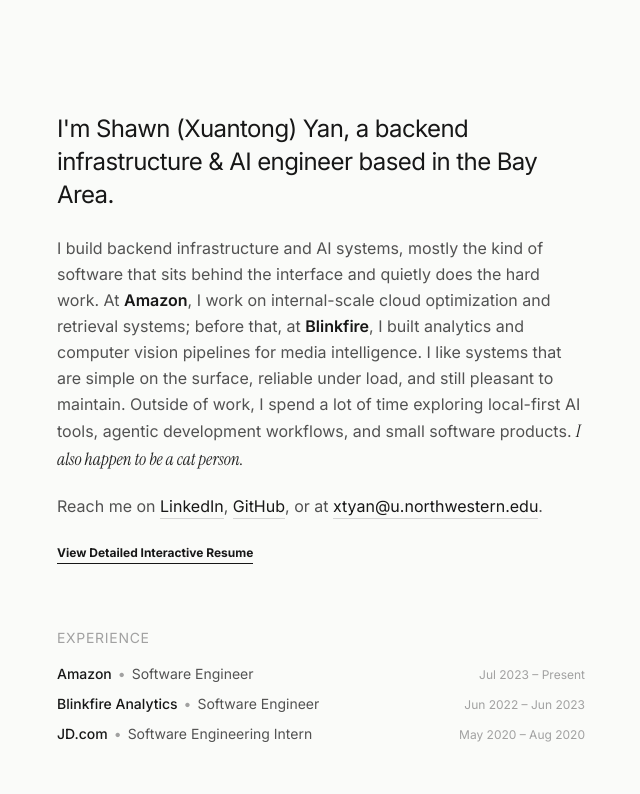
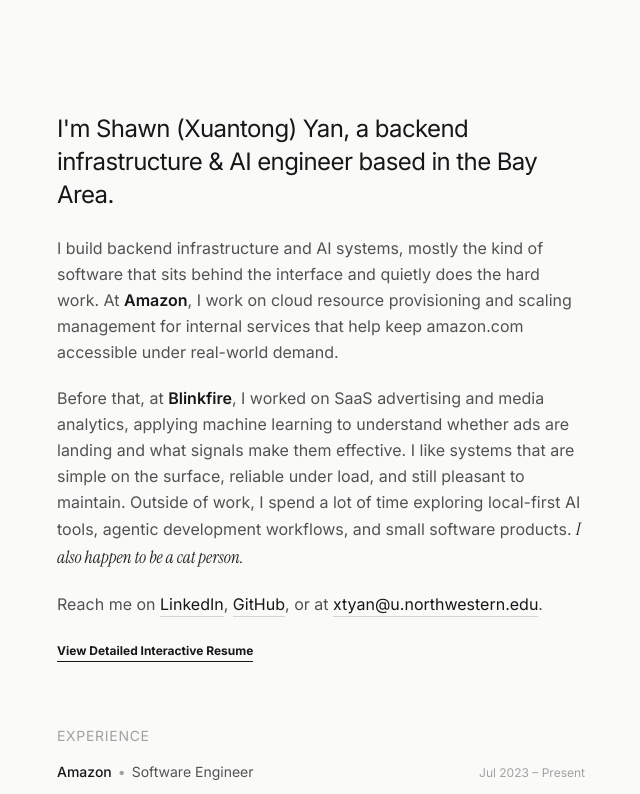
Before and after one commit to yanxuantong/myWeb, a React (Vite) app: page / in a window 1280 px wide. Shown: the top 794 px of the page, without its empty margins (319-959 px from the left). Built offline with nearby package versions, Linux system fonts and the light colour scheme.

Commit message:
Clarify homepage work description

```diff
--- a/src/components/Header.tsx
+++ b/src/components/Header.tsx
@@ -23,8 +23,12 @@ export const Header: React.FC<HeaderProps> = ({ onOpenResume }) => {
       <div className="space-y-5 text-neutral-600 leading-relaxed text-sm sm:text-base font-light">
         <p>
           I build backend infrastructure and AI systems, mostly the kind of software that sits behind the interface and quietly does the hard work. At{' '}
-          <span className="text-neutral-900 font-semibold">Amazon</span>, I work on internal-scale cloud optimization and retrieval systems; before that, at{' '}
-          <span className="text-neutral-900 font-semibold">Blinkfire</span>, I built analytics and computer vision pipelines for media intelligence. I like systems that are simple on the surface, reliable under load, and still pleasant to maintain. Outside of work, I spend a lot of time exploring local-first AI tools, agentic development workflows, and small software products.{' '}
+          <span className="text-neutral-900 font-semibold">Amazon</span>, I work on cloud resource provisioning and scaling management for internal services that help keep amazon.com accessible under real-world demand.
+        </p>
+
+        <p>
+          Before that, at{' '}
+          <span className="text-neutral-900 font-semibold">Blinkfire</span>, I worked on SaaS advertising and media analytics, applying machine learning to understand whether ads are landing and what signals make them effective. I like systems that are simple on the surface, reliable under load, and still pleasant to maintain. Outside of work, I spend a lot of time exploring local-first AI tools, agentic development workflows, and small software products.{' '}
           <span className="font-cat text-[1.08em] italic text-neutral-800">I also happen to be a cat person.</span>
         </p>
 
```
